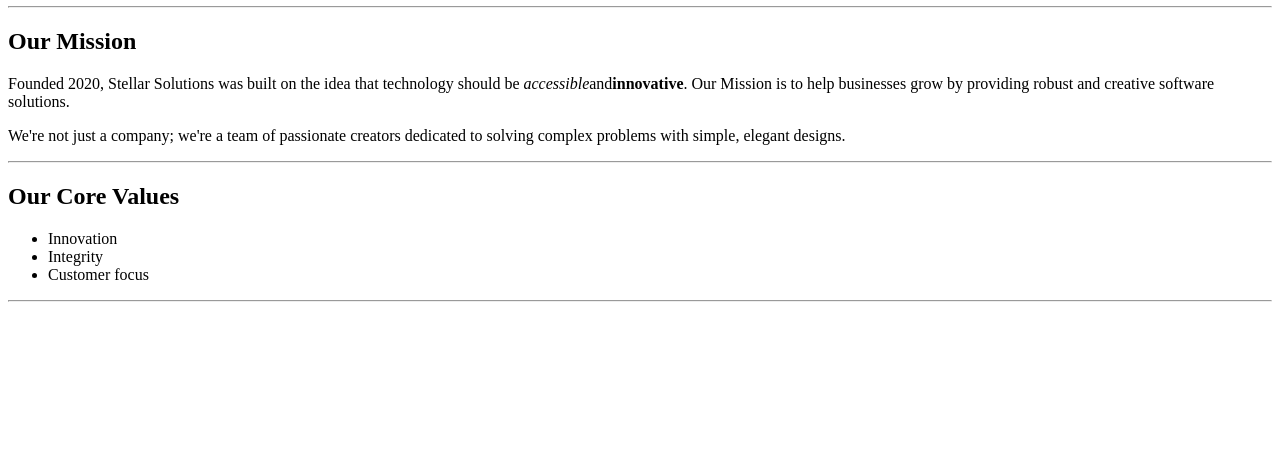
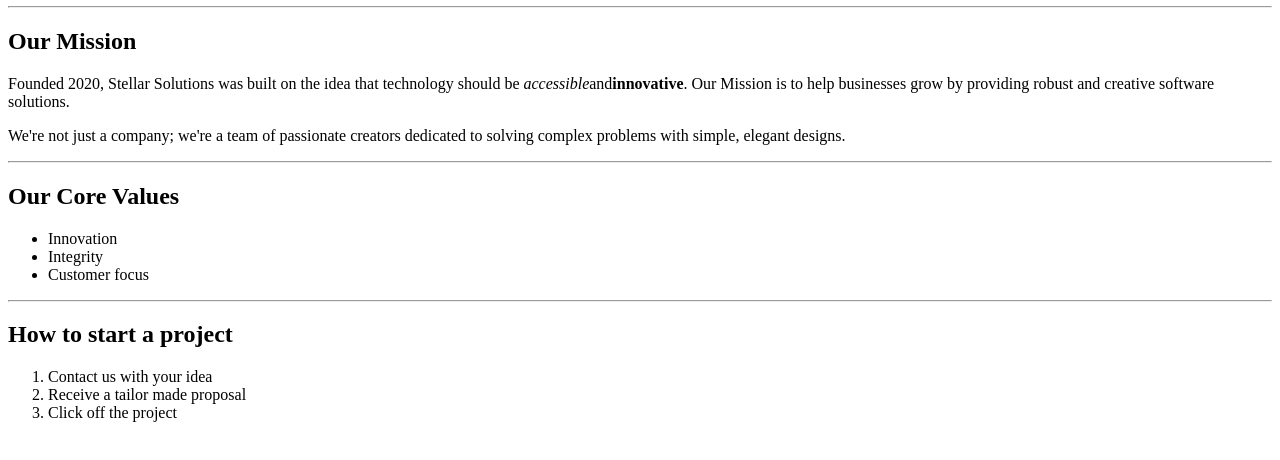
Before and after one commit to KSookoo17/stellar_solutions, a plain HTML site: page about.html in a window 1280 px wide. Shown: the part 100-560 px from the top of the page. Drawn offline with Linux system fonts and the light colour scheme.

Commit message:
Project Steps
project steps created using ordered list

```diff
--- a/about.html
+++ b/about.html
@@ -50,7 +50,15 @@
 
       <hr>
 
-
+      <!--Project Steps-->
+      <section id="project-steps">
+        <h2>How to start a project</h2>
+        <ol>
+            <li>Contact us with your idea</li>
+            <li>Receive a tailor made proposal</li>
+            <li>Click off the project</li>
+        </ol>
+      </section>
 
 
 
```
